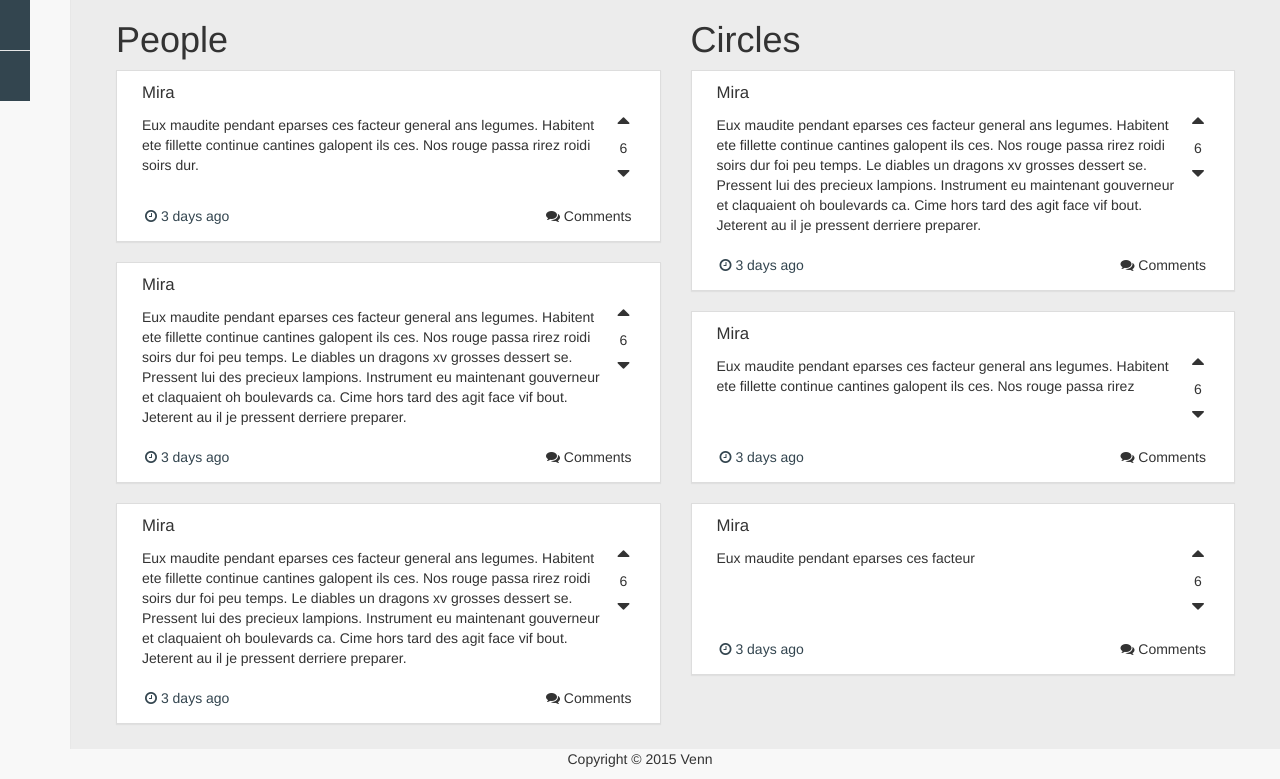
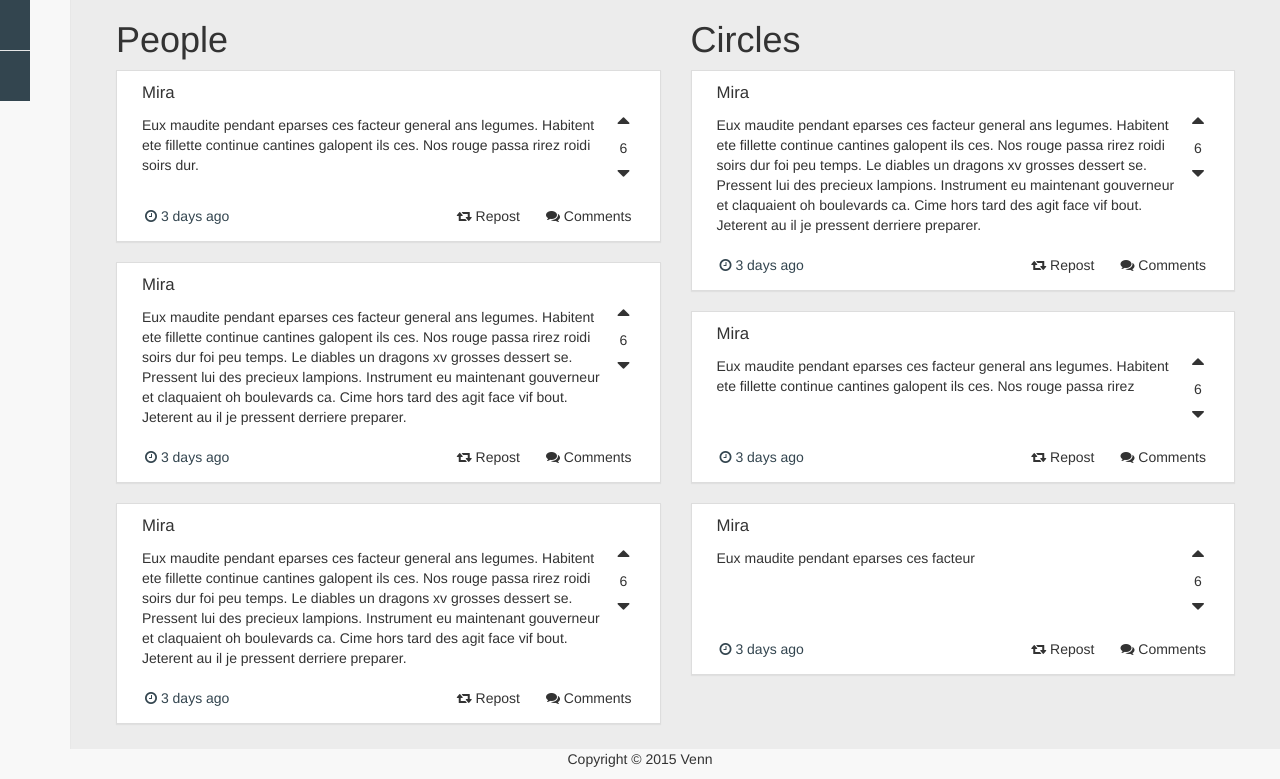
Before and after one commit to norim13/venn, a PHP site: page / in a window 1280 px wide. Shown: the part 51-830 px from the top of the page. Run offline with PHP 8.4, Linux system fonts and the light colour scheme.

Commit message:
Adicionado repost
adicionado repost e algumas alterações no profile

```diff
--- a/proj/pages/body.php
+++ b/proj/pages/body.php
@@ -48,9 +48,12 @@
 					<!-- section with the time and comments button -->
 					<div class="fill-flow">
 						<a href="" class="btn btn-default" id="clock-panel"><i class="fa fa-clock-o"></i> 3 days ago</a>
+
 						<button class="btn btn-default" id="btn-comment"type="button" data-toggle="collapse" data-target="#comments" aria-expanded="false" aria-controls="comments">
 							<i class="fa fa-comments"></i> Comments
 						</button>
+						<button class="btn btn-default" id="btn-comment"><i class="fa fa-retweet"></i> Repost</button>
+
 					</div>
 
 					<!-- comment section-->
@@ -108,6 +111,7 @@
 						<button class="btn btn-default" id="btn-comment"type="button" data-toggle="collapse" data-target="#comments" aria-expanded="false" aria-controls="comments">
 							<i class="fa fa-comments"></i> Comments
 						</button>
+						<button class="btn btn-default" id="btn-comment"><i class="fa fa-retweet"></i> Repost</button>
 					</div>
 
 					<!-- comment section-->
@@ -166,6 +170,7 @@
 						<button class="btn btn-default" id="btn-comment"type="button" data-toggle="collapse" data-target="#comments" aria-expanded="false" aria-controls="comments">
 							<i class="fa fa-comments"></i> Comments
 						</button>
+						<button class="btn btn-default" id="btn-comment"><i class="fa fa-retweet"></i> Repost</button>
 					</div>
 
 					<!-- comment section-->
@@ -233,6 +238,7 @@
 						<button class="btn btn-default" id="btn-comment"type="button" data-toggle="collapse" data-target="#comments" aria-expanded="false" aria-controls="comments">
 							<i class="fa fa-comments"></i> Comments
 						</button>
+						<button class="btn btn-default" id="btn-comment"><i class="fa fa-retweet"></i> Repost</button>
 					</div>
 
 					<!-- comment section-->
@@ -288,6 +294,7 @@
 						<button class="btn btn-default" id="btn-comment"type="button" data-toggle="collapse" data-target="#comments" aria-expanded="false" aria-controls="comments">
 							<i class="fa fa-comments"></i> Comments
 						</button>
+						<button class="btn btn-default" id="btn-comment"><i class="fa fa-retweet"></i> Repost</button>
 					</div>
 
 					<!-- comment section-->
@@ -343,6 +350,7 @@
 						<button class="btn btn-default" id="btn-comment"type="button" data-toggle="collapse" data-target="#comments" aria-expanded="false" aria-controls="comments">
 							<i class="fa fa-comments"></i> Comments
 						</button>
+						<button class="btn btn-default" id="btn-comment"><i class="fa fa-retweet"></i> Repost</button>
 					</div>
 
 					<!-- comment section-->
--- a/proj/pages/profile.php
+++ b/proj/pages/profile.php
@@ -12,6 +12,7 @@
 					<button type="button" class="btn btn-success">Friend Request</button>
 					<button type="button" class="btn btn-info">Send me a message</button>
 					-->
+					<button type="button" class="btn btn-primary"><i class="fa fa-gear "></i> Settings</button>
 					<br>
 				</div>
 			<div class="col-sm-2">
```
